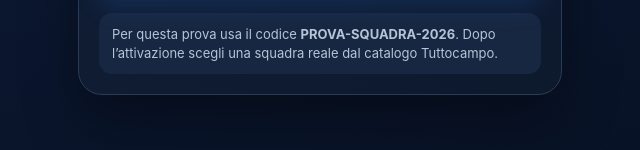
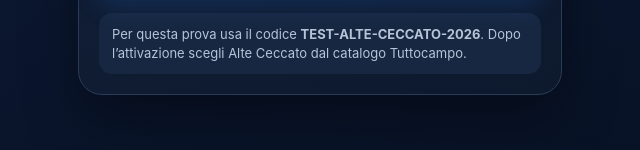
Before and after one commit to omarquaggiotto/MulteSquadra, a website: page setup.html in a window 1280 px wide. Shown: the part 564-714 px from the top of the page, 320-960 px from the left. Drawn offline with nearby package versions, Linux system fonts and the light colour scheme.

Commit message:
Show fresh Alte Ceccato test code

```diff
--- a/setup.html
+++ b/setup.html
@@ -24,7 +24,7 @@
         <label>Codice di attivazione<input id="activationCode" autocomplete="one-time-code" required placeholder="es. PROVA-SQUADRA-2026"></label>
         <button class="primary" type="submit">Attiva e continua</button>
       </form>
-      <div class="demo-note">Per questa prova usa il codice <strong>PROVA-SQUADRA-2026</strong>. Dopo l’attivazione scegli una squadra reale dal catalogo Tuttocampo.</div>
+      <div class="demo-note">Per questa prova usa il codice <strong>TEST-ALTE-CECCATO-2026</strong>. Dopo l’attivazione scegli Alte Ceccato dal catalogo Tuttocampo.</div>
     </section>
 
     <section class="panel hidden" id="teamPanel">
```
